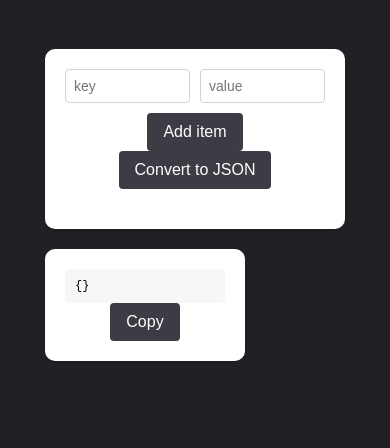
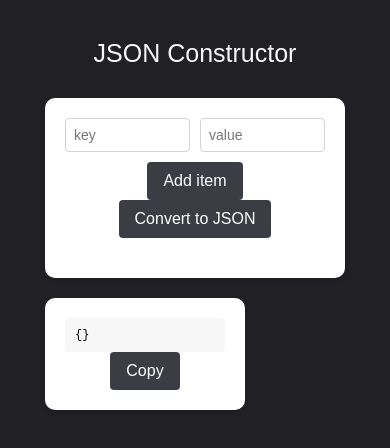
Before and after one commit to cyberkesa/JSON-Constructor, a plain HTML site: page index.html in a window 390 px wide. Drawn offline with Linux system fonts and the light colour scheme.

Commit message:
Add text JSON Constructor

```diff
--- a/adaptability.css
+++ b/adaptability.css
@@ -7,4 +7,8 @@
     flex-direction: column;
     align-items: center;
   }
+
+  .header-text {
+    font-size: 25px;
+  }
 }
--- a/index.html
+++ b/index.html
@@ -9,6 +9,7 @@
     <title>JSON Constructor</title>
   </head>
   <body>
+    <p class="header-text">JSON Constructor</p>
     <div class="container">
       <div class="form-container">
         <form class="form" id="form">
--- a/styles.css
+++ b/styles.css
@@ -9,13 +9,21 @@ body {
   background-color: rgb(32, 32, 37);
   display: flex;
   justify-content: center;
+  flex-direction: column;
   align-items: center;
   font-size: 12px;
 }
 
+.header-text {
+  margin-top: 10%;
+  display: block;
+  color: #f7f7f7;
+  font-size: 39px;
+}
+
 .container {
   display: flex;
-  margin-top: 10%;
+  margin-top: 5%;
 }
 
 .key-value-input {
```
